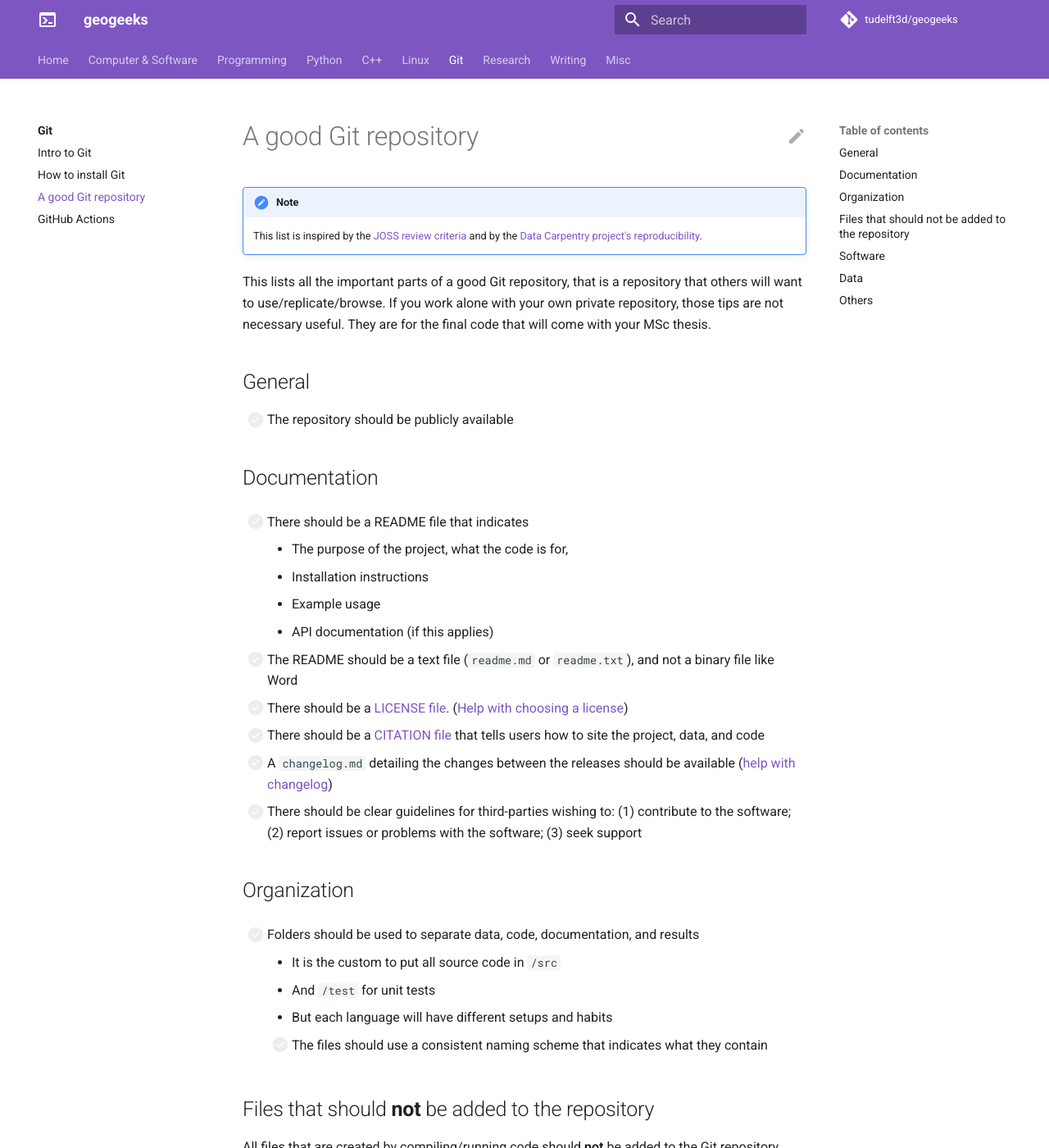
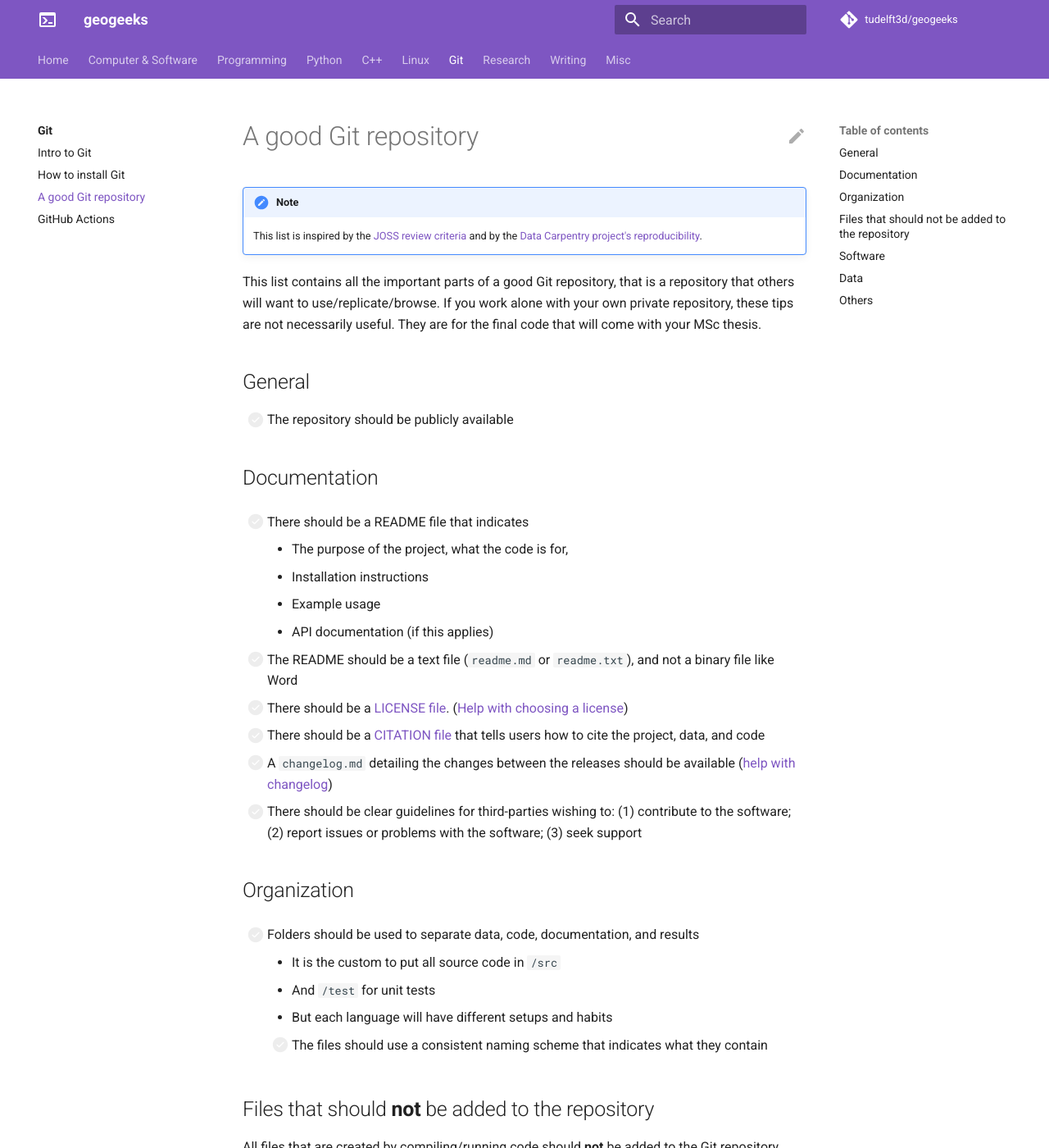
Before and after one commit to tudelft3d/geogeeks, an MkDocs documentation site: the page built from docs/git/goodgit.md, in a window 1280 px wide and 1400 px high. Shown: the whole window at 82% size. Built offline with MkDocs 1.6.1 and Material for MkDocs 9.7.7, drawn with Linux system fonts in a browser that asks for light colours; comment, search, counter and statistics services are not loaded; some of the changed text lies outside the part shown.

Commit message:
Fix typos

```diff
--- a/docs/git/goodgit.md
+++ b/docs/git/goodgit.md
@@ -4,8 +4,8 @@
 !!! note
     This list is inspired by the [JOSS review criteria](https://joss.readthedocs.io/en/latest/review_criteria.html#review-items) and by the [Data Carpentry project's reproducibility](https://github.com/datacarpentry/rr-intro/blob/gh-pages/checklist.md).
 
-This lists all the important parts of a good Git repository, that is a repository that others will want to use/replicate/browse.
-If you work alone with your own private repository, those tips are not necessary useful.
+This list contains all the important parts of a good Git repository, that is a repository that others will want to use/replicate/browse.
+If you work alone with your own private repository, these tips are not necessarily useful.
 They are for the final code that will come with your MSc thesis.
 
 ## General
@@ -22,7 +22,7 @@ They are for the final code that will come with your MSc thesis.
 
 - [ ] The README should be a text file (`readme.md` or `readme.txt`), and not a binary file like Word
 - [ ] There should be a [LICENSE file](https://docs.github.com/en/repositories/managing-your-repositorys-settings-and-features/customizing-your-repository/licensing-a-repository). ([Help with choosing a license](https://choosealicense.com))
-- [ ] There should be a [CITATION file](https://docs.github.com/en/repositories/managing-your-repositorys-settings-and-features/customizing-your-repository/about-citation-files) that tells users how to site the project, data, and code
+- [ ] There should be a [CITATION file](https://docs.github.com/en/repositories/managing-your-repositorys-settings-and-features/customizing-your-repository/about-citation-files) that tells users how to cite the project, data, and code
 - [ ] A `changelog.md` detailing the changes between the releases should be available ([help with changelog](https://keepachangelog.com/en/))
 - [ ] There should be clear guidelines for third-parties wishing to: (1) contribute to the software; (2) report issues or problems with the software; (3) seek support
 
```
Also changed, not shown: other parts of docs/git/goodgit.md (+3 -3 lines).
